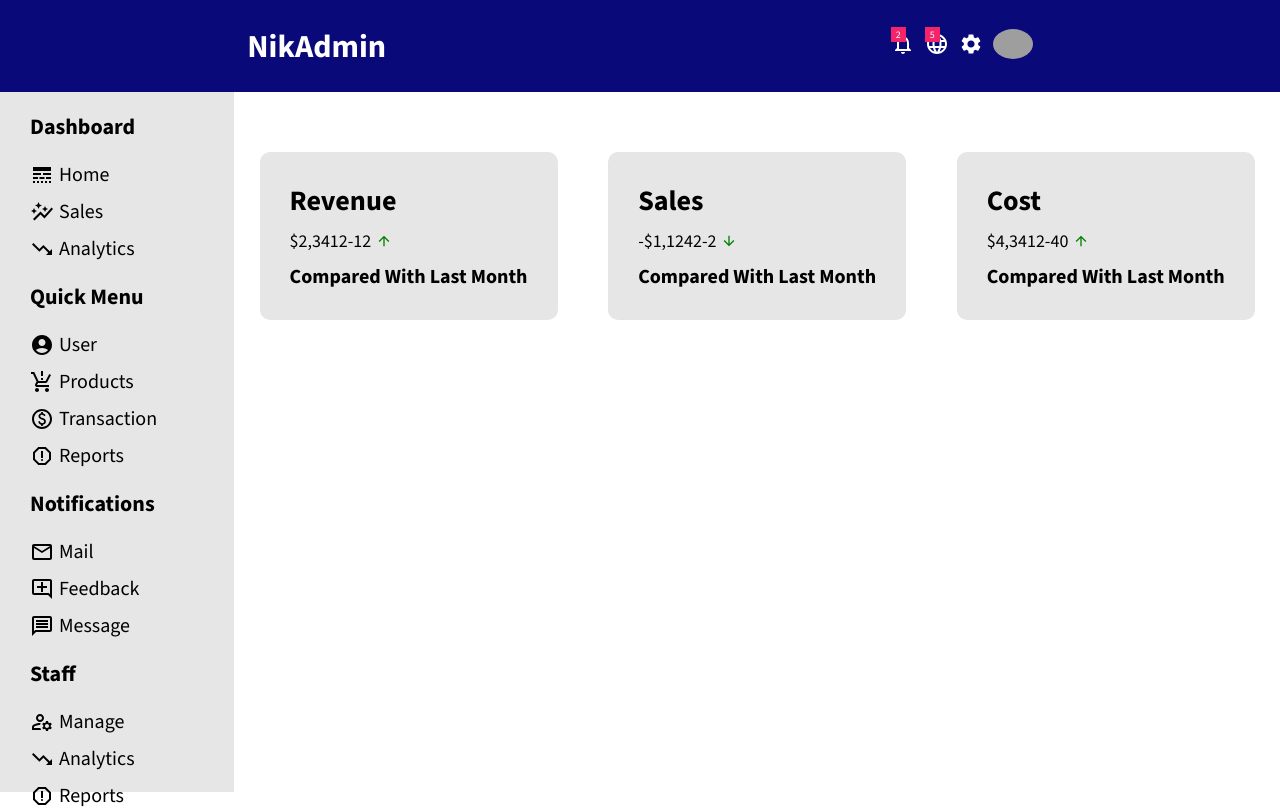
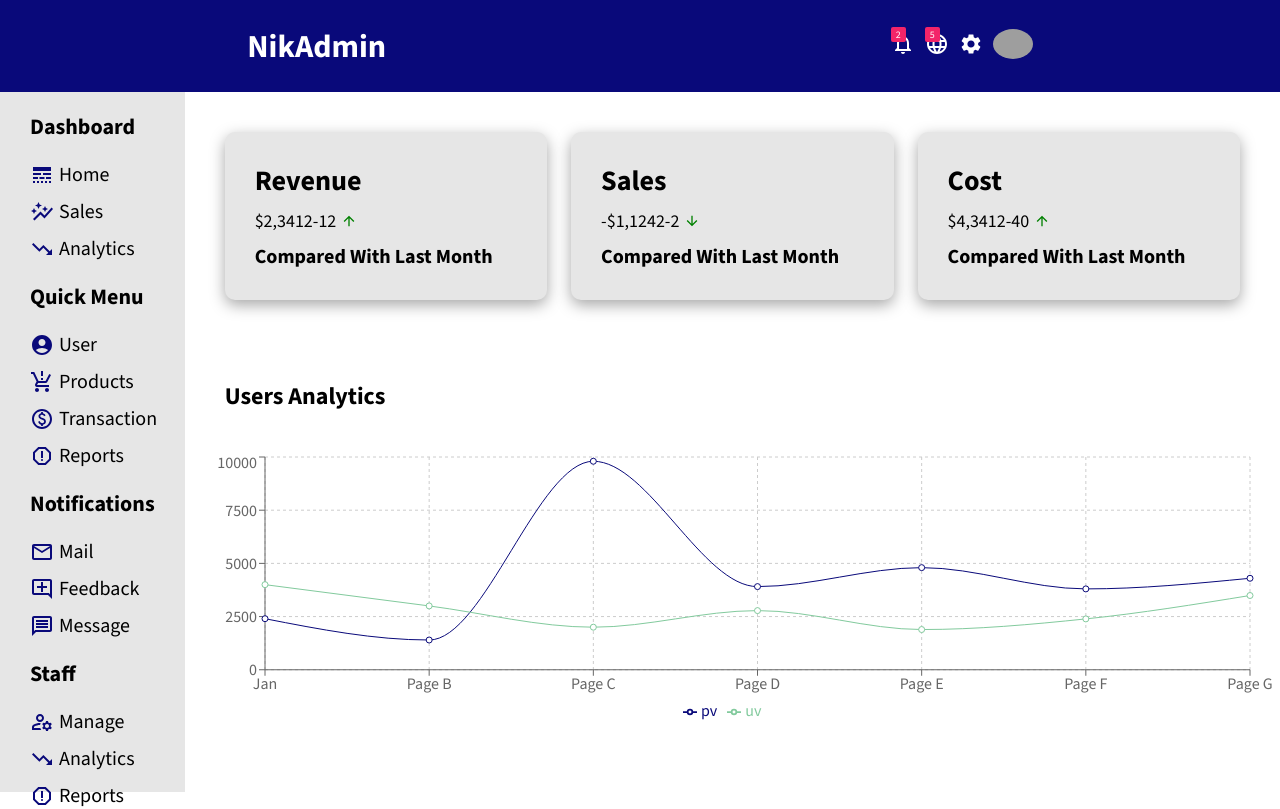
Before and after one commit to Samiul-Ahmed-96/admin-dashboard, a React (Create React App) app: page / in a window 1280 px wide. Built offline with nearby package versions, Linux system fonts and the light colour scheme; grey boxes are pictures that could not be loaded.

Commit message:
Create Chart using rechart

```diff
--- a/src/App.scss
+++ b/src/App.scss
@@ -1,3 +1,8 @@
 .container {
   display: flex;
 }
+@media screen and (min-device-width: 250px) and (max-device-width: 640px) {
+  .container {
+    flex-direction: column;
+  }
+}
--- a/src/Components/Navbar/Navbar.scss
+++ b/src/Components/Navbar/Navbar.scss
@@ -39,6 +39,7 @@
           display: flex;
           align-items: center;
           justify-content: center;
+          border-radius: 2px;
         }
       }
     }
--- a/src/Components/Sidebar/Sidebar.scss
+++ b/src/Components/Sidebar/Sidebar.scss
@@ -1,5 +1,5 @@
 .sidebar {
-  flex: 1;
+  width: 10%;
   background: rgb(230, 230, 230);
   height: calc(100vh - 100px);
   padding: 0px 30px;
@@ -16,5 +16,15 @@
     span {
       margin-left: 5px;
     }
+    svg {
+      color: #09097a;
+    }
   }
 }
+
+@media screen and (min-device-width: 250px) and (max-device-width: 640px) {
+  .sidebar {
+    width: 100%;
+    height: 100%;
+  }
+}
--- /dev/null
+++ b/src/Pages/Home/Chart/Chart.js
@@ -0,0 +1,79 @@
+import React from 'react';
+import { CartesianGrid, Legend, Line, LineChart, ResponsiveContainer, Tooltip, XAxis, YAxis } from 'recharts';
+import './Chart.scss';
+
+
+const Chart = () => {
+    const data = [
+        {
+          name: 'Jan',
+          uv: 4000,
+          pv: 2400,
+
+        },
+        {
+          name: 'Page B',
+          uv: 3000,
+          pv: 1398,
+          amt: 2210,
+        },
+        {
+          name: 'Page C',
+          uv: 2000,
+          pv: 9800,
+          amt: 2290,
+        },
+        {
+          name: 'Page D',
+          uv: 2780,
+          pv: 3908,
+          amt: 2000,
+        },
+        {
+          name: 'Page E',
+          uv: 1890,
+          pv: 4800,
+          amt: 2181,
+        },
+        {
+          name: 'Page F',
+          uv: 2390,
+          pv: 3800,
+          amt: 2500,
+        },
+        {
+          name: 'Page G',
+          uv: 3490,
+          pv: 4300,
+          amt: 2100,
+        },
+      ];
+    return (
+        <div className='chart'>
+        <h2>Users Analytics</h2>
+        <ResponsiveContainer width="100%" aspect={4/1}>
+          <LineChart
+            width={500}
+            height={300}
+            data={data}
+            margin={{
+              top: 5,
+              right: 30,
+              left: 20,
+              bottom: 5,
+            }}
+          >
+            <CartesianGrid strokeDasharray="3 3" />
+            <XAxis dataKey="name" />
+            <YAxis />
+            <Tooltip />
+            <Legend />
+            <Line type="monotone" dataKey="pv" stroke="#09097a" activeDot={{ r: 8 }} />
+            <Line type="monotone" dataKey="uv" stroke="#82ca9d" />
+          </LineChart>
+      </ResponsiveContainer>
+        </div>
+    );
+};
+
+export default Chart;
--- /dev/null
+++ b/src/Pages/Home/Chart/Chart.scss
@@ -0,0 +1,5 @@
+.chart {
+  h2 {
+    padding: 40px;
+  }
+}
--- a/src/Pages/Home/Featured/Featured.js
+++ b/src/Pages/Home/Featured/Featured.js
@@ -1,10 +1,14 @@
 import { ArrowDownwardOutlined, ArrowUpwardOutlined } from '@mui/icons-material';
+import { Grid } from '@mui/material';
 import React from 'react';
 import './Featured.scss';
 
 const Featured = () => {
     return (
         <div className='featured'>
+
+        <Grid container spacing={3}>
+            <Grid item md={4} xs={12}>
             <div className="featured-item">
                 <div className="title"><h3>Revenue</h3></div>
                 <div className="cost">
@@ -13,6 +17,8 @@ const Featured = () => {
                 </div>
                 <h4>Compared With Last Month</h4>
             </div>
+            </Grid>
+            <Grid item md={4} xs={12}>
                 <div className="featured-item">
                     <div className="title"><h3>Sales</h3></div>
                     <div className="cost">
@@ -21,6 +27,8 @@ const Featured = () => {
                     </div>
                     <h4>Compared With Last Month</h4>
                 </div>
+            </Grid>
+            <Grid item md={4} xs={12}>
                 <div className="featured-item">
                 <div className="title"><h3>Cost</h3></div>
                 <div className="cost">
@@ -29,6 +37,8 @@ const Featured = () => {
                 </div>
                 <h4>Compared With Last Month</h4>
                 </div>
+            </Grid>
+        </Grid>
         </div>
     );
 };
--- a/src/Pages/Home/Featured/Featured.scss
+++ b/src/Pages/Home/Featured/Featured.scss
@@ -1,11 +1,10 @@
 .featured {
-  display: flex;
-  justify-content: space-around;
-  margin-top: 60px;
+  padding: 40px;
   .featured-item {
     background: #e6e6e6;
     padding: 30px;
     border-radius: 10px;
+    box-shadow: rgba(0, 0, 0, 0.35) 0px 5px 15px;
     .title {
       font-size: 24px;
     }
--- a/src/Pages/Home/Home/Home.js
+++ b/src/Pages/Home/Home/Home.js
@@ -1,4 +1,5 @@
 import React from 'react';
+import Chart from '../Chart/Chart';
 import Featured from '../Featured/Featured';
 import './Home.scss';
 
@@ -6,6 +7,7 @@ const Home = () => {
     return (
         <div className='home'>
             <Featured/>
+            <Chart/>
         </div>
     );
 };
--- a/src/Pages/Home/Home/Home.scss
+++ b/src/Pages/Home/Home/Home.scss
@@ -1,4 +1,9 @@
 .home {
-  flex: 6;
+  width: 90%;
   background: #fff;
 }
+@media screen and (min-device-width: 250px) and (max-device-width: 640px) {
+  .home {
+    width: 100%;
+  }
+}
```
Also changed, not shown: src/App.js (line endings or trailing spaces). Lines whose indentation alone changed are shown as unchanged.
